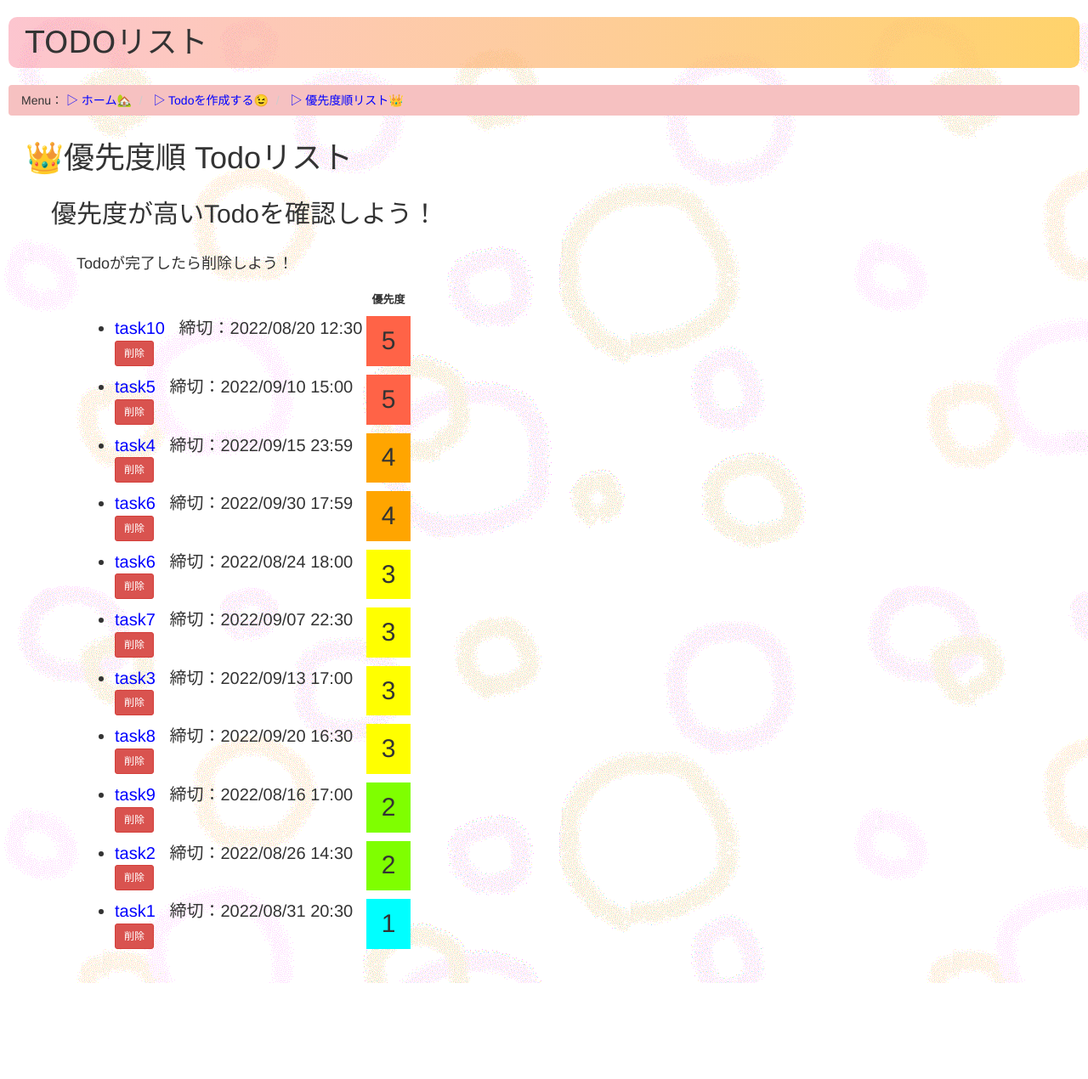
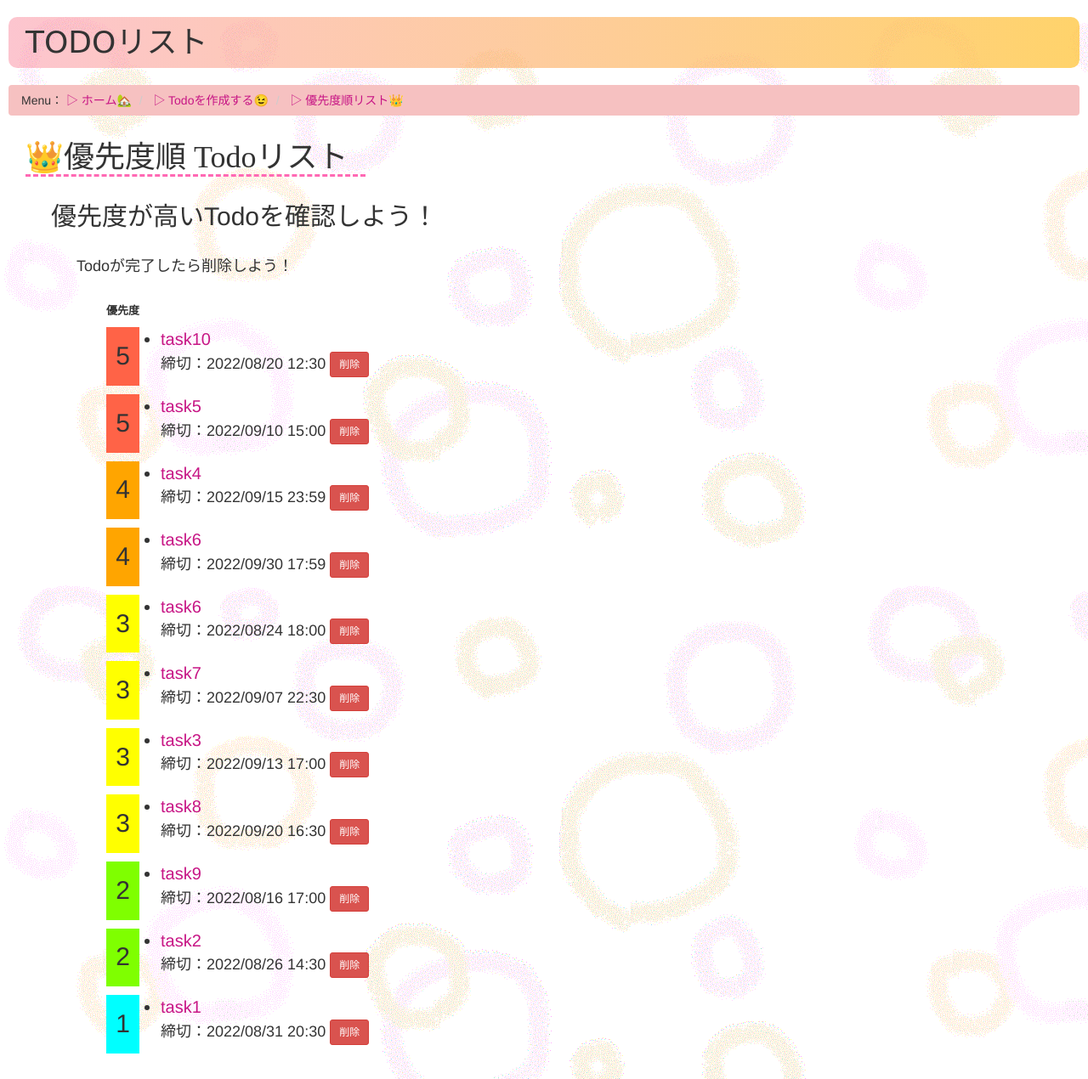
Before and after one commit to chikuwa1/Todo, a Django app: page /todos/priolity_list/ in a window 1280 px wide. Shown: the whole page at 85% size. Before the commit the page ends 1157 px from the top, so only its background shows below. Run offline with Django 4.2, Linux system fonts and the light colour scheme; data comes from the database, SQL or seed files in the repository; both versions use the stored data as it was after the commit; some libraries are stand-ins or nearby versions.

Commit message:
clean css and templates

```diff
--- a/mysite/todos/static/todos/style.css
+++ b/mysite/todos/static/todos/style.css
@@ -11,12 +11,22 @@ body {
     font-family: cursive;
 }
 
+.menu {
+    font-family: "メイリオ";
+    border-bottom: 3px dashed hotpink;
+    width: 400px;
+}
+
 a:link {
-    color: blue;
+    color: mediumvioletred;
 }
 
 a:hover {
     color: darkmagenta;
+}
+
+a:visited {
+    color: blueviolet;
 }
 
 .breadcrumb {
@@ -24,18 +34,26 @@ a:hover {
     background-color: rgb(246, 193, 193);
 }
 
-div {
-    margin: 30px 0px 30px 30px;
-    /*上右下左*/
+.margin_base {
+    margin: 30px 0px 20px 30px;
+}
+
+.margin_second {
+    margin: 0px 0px 0px 30px;
 }
 
 .nearest,
 .priolity {
     font-size: 20px;
+    width: 70%;
 }
 
 .attention {
     font-size: xx-large;
+}
+
+.alert {
+    font-size: x-large;
 }
 
 .sentence {
@@ -43,7 +61,7 @@ div {
 }
 
 .todo {
-    width: 50%;
+    width: 70%;
 }
 
 .todo_detail {
@@ -52,7 +70,7 @@ div {
 
 .priolity_list {
     border-collapse: separate;
-    border-spacing: 5px 10px;
+    border-spacing: 25px 10px;
 
 }
 
@@ -64,4 +82,40 @@ th {
 
 .number {
     font-size: 30px;
+    width: 5%;
 }
+
+.create_form {
+    padding: 0.5em 1em;
+    margin: 2em 0;
+    font-weight: bold;
+    /* 横幅 */
+    max-width: 800px;
+    /* 横幅の最大値 */
+    /* color: #6091d3; */
+    /*文字色*/
+    /* background: #FFF; */
+    border: solid 3px hotpink;
+    /*線*/
+    border-radius: 10px;
+    /*角の丸み*/
+}
+
+.create_form p {
+    margin: 0;
+    padding: 0;
+}
+
+.create_fin {
+    border-collapse: separate;
+    border-spacing: 10px 0px;
+
+}
+
+.big_delete {
+    width: 30%
+}
+
+.image_sorry {
+    margin: 0px 0px 0px 200px;
+}
--- a/mysite/todos/templates/todos/delete.html
+++ b/mysite/todos/templates/todos/delete.html
@@ -21,7 +21,7 @@
         <li><a href="{% url 'todos:create'%}"> ▷ Todoを作成する😉</a></li>
         <li><a href="{% url 'todos:priolity'%}"> ▷ 優先度順リスト👑</a></li>
     </ul>
-    <div>
+    <div class="margin_base">
         <h1 class="menu">✅Todo削除完了</h1>
         <div>
             <p class="attention">削除しました！<br>Todo完了ご苦労様です！</p>
--- a/mysite/todos/templates/todos/delete_alert.html
+++ b/mysite/todos/templates/todos/delete_alert.html
@@ -22,9 +22,9 @@
         <li><a href="{% url 'todos:create'%}"> ▷ Todoを作成する😉</a></li>
         <li><a href="{% url 'todos:priolity'%}"> ▷ 優先度順リスト👑</a></li>
     </ul>
-    <div>
+    <div class="margin_base">
         <h1 class="menu">⚡Todo削除確認</h1>
-        <div>
+        <div class="margin_base">
             <p class="sentence">一度消去しますと復旧ができません。Todoを削除しますか？</p>
 
 
@@ -37,7 +37,7 @@
             </fieldset>
             <form action="{% url 'todos:delete' todo.id %}" method="post">
                 {% csrf_token %}
-                <input type="submit" class="btn btn-danger btn-sm todo" value="削除">
+                <input type="submit" class="btn btn-danger btn-sm" value="削除">
             </form>
         </div>
 
--- a/mysite/todos/templates/todos/priolity_list.html
+++ b/mysite/todos/templates/todos/priolity_list.html
@@ -24,34 +24,22 @@
         <li><a href="{% url 'todos:create'%}"> ▷ Todoを作成する😉</a></li>
         <li><a href="{% url 'todos:priolity'%}"> ▷ 優先度順リスト👑</a></li>
     </ul>
-    <div>
+    <div class="margin_base">
         <h1 class="menu">👑優先度順 Todoリスト</h1>
-        <div>
+        <div class="margin_base">
             <h2>優先度が高いTodoを確認しよう！</h2>
-            <div>
-                <p class="sentence">Todoが完了したら削除しよう！</p>
+            <p class="sentence margin_base">Todoが完了したら削除しよう！</p>
             {% if priolity_todo_list == false %}
             <p class="attention"> 作成されたTodoがありません。<br>新しいTodoを作成しましょう！ </p>
             {% else %}
             <ul>
                 <table class="priolity_list">
                     <tr>
+                        <th>優先度</th>
                         <th></th>
-                            <th>優先度</th>
                     </tr>
                     {% for todo in priolity_todo_list %}
                     <tr>
-                            <td width="85%">
-                                <li class="priolity"><a href="{% url 'todos:detail' todo.id %}" data-toggle="tooltip"
-                                        data-placement="bottom" title="Todoの内容・詳細へ">{{ todo.name }}
-                                    </a>
-                                    &nbsp;
-                                    締切：{{ todo.deadline | date:'Y/m/d H:i' }}</li>
-                                <form action="{% url 'todos:delete_alert' todo.id %}" method="post">
-                                    {% csrf_token %}
-                                    <input type="submit" class="btn btn-danger btn-sm" value="削除">
-                                </form>
-                            </td>
                         {% if todo.priolity == 5 %}
                         <td align="center" bgcolor="tomato" class="number">{{ todo.priolity }}</td>
                         {% elif todo.priolity == 4 %}
@@ -63,12 +51,25 @@
                         {% else %}
                         <td align="center" bgcolor="cyan" class="number">{{ todo.priolity }}</td>
                         {% endif %}
+
+                        <td>
+                            <li class="priolity"><a href="{% url 'todos:detail' todo.id %}" data-toggle="tooltip"
+                                    data-placement="bottom" title="Todoの内容・詳細へ" style="display: inline-block;">
+                                    {{ todo.name }}</a>
+                            </li>
+                            <form action="{% url 'todos:delete_alert' todo.id %}" method="post">
+                                {% csrf_token %}
+                                <p class="sentence">締切：{{ todo.deadline | date:'Y/m/d H:i' }}&nbsp;<input type="submit"
+                                        class="btn btn-danger btn-sm" value="削除" data-placement="bottom"
+                                        title="Todoを削除する"></p>
+                            </form>
+                        </td>
                     </tr>
                     {% endfor %}
                 </table>
             </ul>
             {% endif %}
-            </div>
+
         </div>
     </div>
 </body>
```
Also changed, not shown: mysite/todos/templates/todos/create.html (+8 -5 lines), mysite/todos/templates/todos/create_alert.html (+4 -6 lines), mysite/todos/templates/todos/create_conf.html (+6 -6 lines), mysite/todos/templates/todos/detail.html (+5 -4 lines), mysite/todos/templates/todos/index.html (+10 -8 lines), mysite/db.sqlite3, mysite/todos/static/todos/images/sorry2.png. Lines whose indentation alone changed are shown as unchanged.
